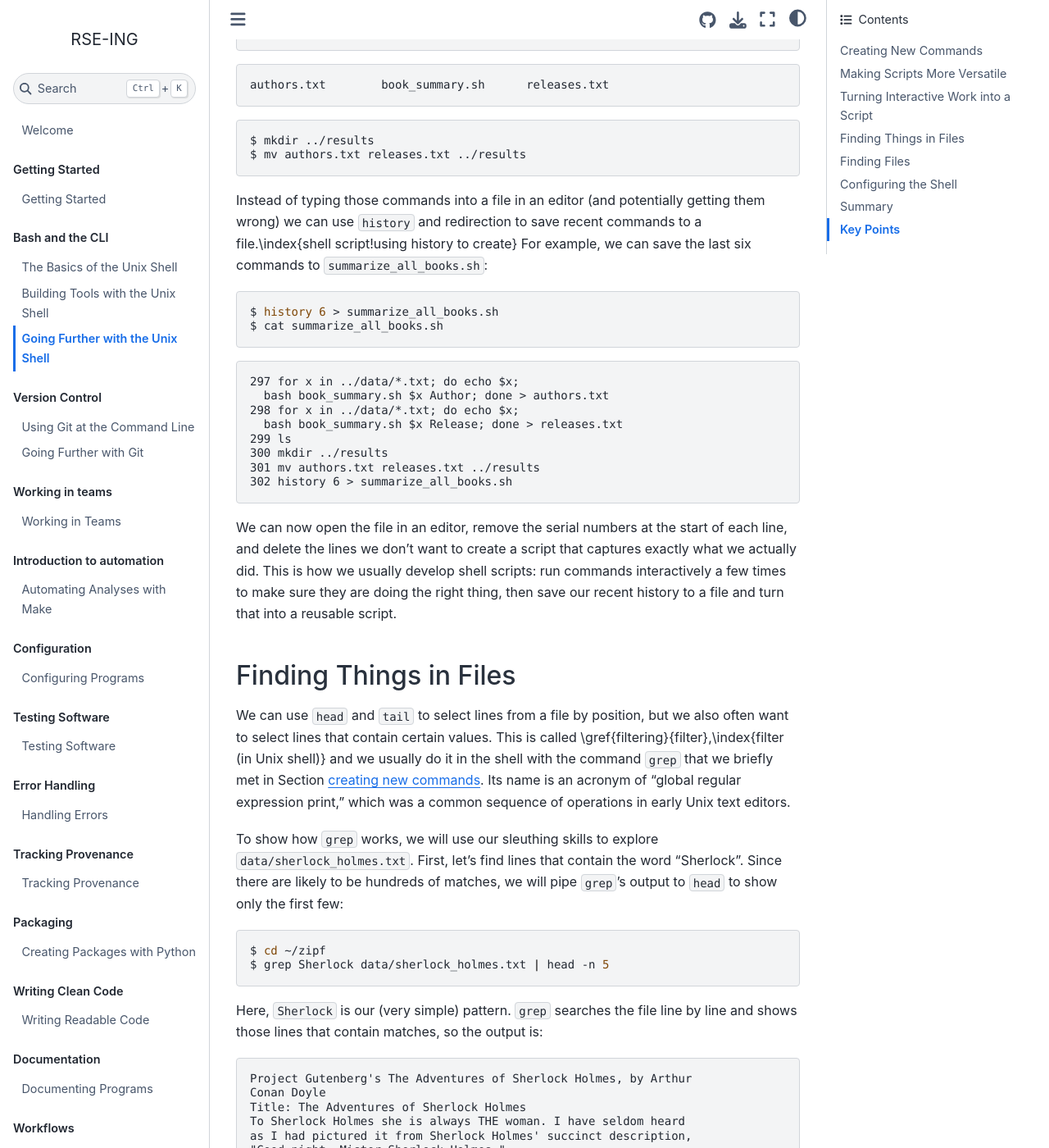
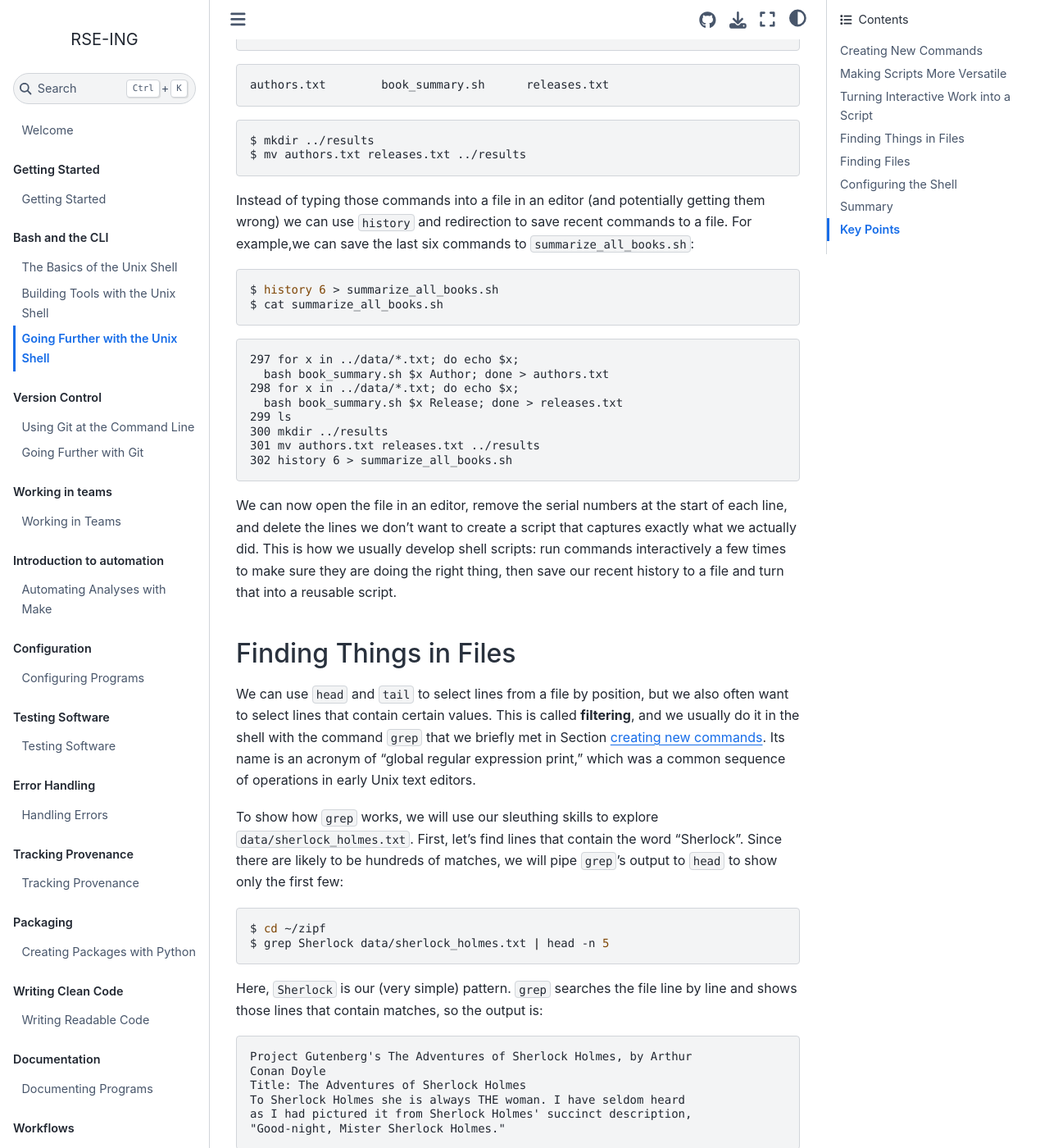
Before and after one commit to Software-Engineering-Group-UP/RSE-UP, a Jupyter Book: the page built from chapters/bash_advanced.md, in a window 1280 px wide and 1400 px high, scrolled down 5227 px. Shown: the whole window at 82% size. Built offline with Jupyter Book 1.0.4 settings and Sphinx 7.4.7 and the Sphinx Book theme 1.1.4, drawn with Linux system fonts in a browser that asks for light colours; pages that are not in the unit, such as notebooks, are missing from menus; cross-references to code outside the pages are shown as plain code; some of the changed text lies outside the part shown.

Commit message:
bash - checked

````diff
--- a/chapters/bash_advanced.md
+++ b/chapters/bash_advanced.md
@@ -272,9 +272,8 @@ $ mv authors.txt releases.txt ../results
 
 Instead of typing those commands into a file in an editor
 (and potentially getting them wrong)
-we can use `history` and redirection to save recent commands to a file.\index{shell script!using history to create}
-For example,
-we can save the last six commands to `summarize_all_books.sh`:
+we can use `history` and redirection to save recent commands to a file.
+For example,we can save the last six commands to `summarize_all_books.sh`:
 
 ```bash
 $ history 6 > summarize_all_books.sh
@@ -298,8 +297,7 @@ We can now open the file in an editor, remove the serial numbers at the start of
 
 We can use `head` and `tail` to select lines from a file by position,
 but we also often want to select lines that contain certain values.
-This is called \gref{filtering}{filter},\index{filter (in Unix shell)}
-and we usually do it in the shell with the command `grep` that we briefly met in Section [creating new commands](https://software-engineering-group-up.github.io/RSE-UP/chapters/bash_advanced.html#creating-new-commands).
+This is called **filtering**, and we usually do it in the shell with the command `grep` that we briefly met in Section [creating new commands](https://software-engineering-group-up.github.io/RSE-UP/chapters/bash_advanced.html#creating-new-commands).
 Its name is an acronym of "global regular expression print,"
 which was a common sequence of operations in early Unix text editors.
 
@@ -769,8 +767,7 @@ the shell is a program, and it has variables like any other program.
 Some of those variables control the shell's operations;
 by changing their values we can change how the shell and other programs behave.
 
-Let's run the command `set`\index{set (in Unix shell)}\index{Unix commands!set}
-and look at some of the variables the shell defines:
+Let's run the command `set`and look at some of the variables the shell defines:
 
 ```bash
 $ set
````
Also changed, not shown: README.md (+10 -13 lines), chapters/bash_tools.md (+16 -28 lines), 1 other file.
